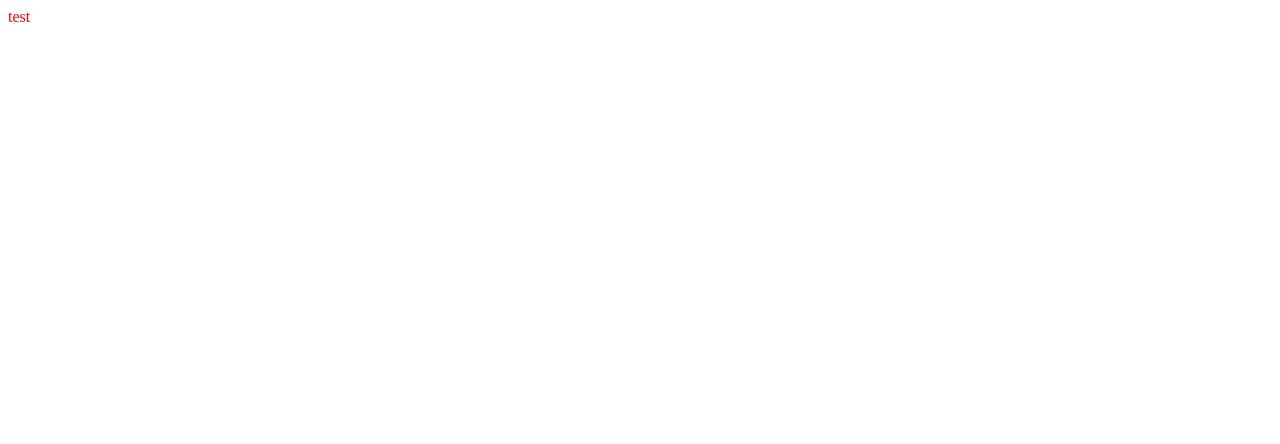
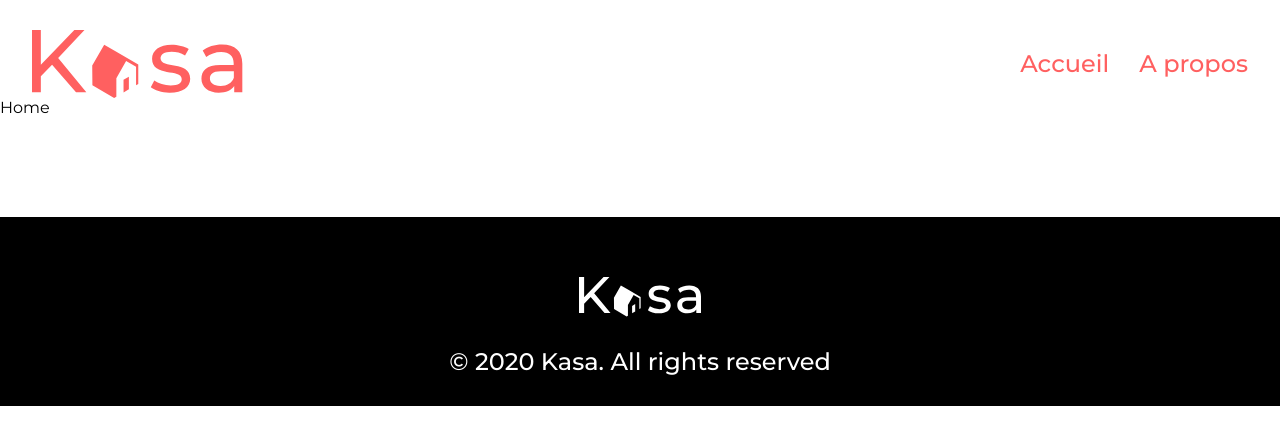
Before and after one commit to D-Sriver/Kasa, a React (Vite) app: page / in a window 1280 px wide. Shown: the top 444 px of the page. Built offline with nearby package versions, Linux system fonts and the light colour scheme.

Commit message:
✨ création des pages et des styles associé

```diff
--- a/src/App.jsx
+++ /dev/null
@@ -1,9 +0,0 @@
-import './App.scss'
-
-function App() {
-
-  return (
-    <div className='test'>test</div>)
-}
-
-export default App
--- a/src/App.scss
+++ /dev/null
@@ -1,3 +0,0 @@
-.test {
-  color: red;
-}
--- /dev/null
+++ b/src/components/Footer.jsx
@@ -0,0 +1,12 @@
+import logo from '../images/logo-blanc.svg'
+
+export default function Footer() {
+  return (
+    <footer>
+      <div className="wrapper">
+        <img src={logo} alt="logo kasa blanc" />
+        <p>© 2020 Kasa. All rights reserved</p>
+      </div>
+    </footer>
+  )
+}
--- /dev/null
+++ b/src/components/Header.jsx
@@ -0,0 +1,21 @@
+import logo from "../images/logo_kasa.svg";
+
+function Header() {
+    return (
+
+        <header>
+            <div className="wrapper">
+                <img className="logo" src={logo} alt="logo kasa" />
+                <nav>
+                    <ul>
+                        <li><a href="/">Accueil</a></li>
+                        <li><a href="/a-propos">A propos</a></li>
+                    </ul>
+                </nav>
+            </div>
+        </header>
+
+    );
+  }
+
+  export default Header;
--- a/src/main.jsx
+++ b/src/main.jsx
@@ -1,10 +1,22 @@
-import React from 'react'
-import ReactDOM from 'react-dom/client'
-import App from './App.jsx'
+import React from 'react';
+import ReactDOM from 'react-dom/client';
+import { Route, BrowserRouter as Router, Routes } from 'react-router-dom';
+import Footer from './components/Footer';
+import Header from './components/Header';
+import Home from './pages/Home';
+import NotFound from './pages/NotFound';
+import './styles/styles.scss';
 
-
-ReactDOM.createRoot(document.getElementById('root')).render(
+const root = ReactDOM.createRoot(document.getElementById('root'));
+root.render(
   <React.StrictMode>
-    <App />
-  </React.StrictMode>,
-)
+    <Header />
+    <Router>
+      <Routes>
+        <Route path="/" element={<Home />} />
+        <Route path="*" element={<NotFound />} />
+      </Routes>
+    </Router>
+    <Footer />
+  </React.StrictMode>
+);
--- /dev/null
+++ b/src/pages/Home.jsx
@@ -0,0 +1,5 @@
+export default function Home() {
+  return (
+    <div>Home</div>
+  )
+}
--- /dev/null
+++ b/src/pages/NotFound.jsx
@@ -0,0 +1,13 @@
+import { Link } from "react-router-dom"
+
+export default function NotFound() {
+  return (
+    <>
+    <div className="notfound wrapper">
+        <h1>404</h1>
+        <p>Oups! La page que vous demandez n&apos;existe pas.</p>
+        <Link to='/'>Retourner sur la page d’accueil</Link>
+    </div>
+  </>
+  )
+}
--- /dev/null
+++ b/src/styles/_404.scss
@@ -0,0 +1,32 @@
+.notfound{
+    display: flex;
+    justify-content: center;
+    align-items: center;
+    flex-direction: column;
+    color: $primary-color;
+    h1{
+        font-size: 96px;
+        font-weight: 700;
+    }
+    p{
+        font-size: 18px;
+        font-weight: 500;
+        text-align: center;
+    }
+    a{
+        margin-top: 200px;
+        font-size: 14px;
+        font-weight: 500;
+    }
+    @media screen and (min-width: $tablette) {
+        h1{
+            font-size: 288px;
+        }
+        p{
+            font-size: 36px;
+        }
+        a{
+            font-size: 18px;
+        }
+    }
+}
--- /dev/null
+++ b/src/styles/_footer.scss
@@ -0,0 +1,21 @@
+footer{
+    background: #000;
+    color: #fff;
+    padding: 60px 0 30px;
+    margin-top: 100px;
+    .wrapper{
+        display: flex;
+        justify-content: center;
+        align-items: center;
+        flex-direction: column;
+        gap: 30px;
+        p{
+            font-size: 24px;
+            font-weight: 500;
+
+            @media screen and (max-width: $phone) {
+                font-size: 12px;
+            }
+        }
+    }
+}
--- /dev/null
+++ b/src/styles/_header.scss
@@ -0,0 +1,31 @@
+header{
+    padding-top: 30px;
+    .wrapper{
+        display: flex;
+        align-items: center;
+        justify-content: space-between;
+        nav{
+            ul{
+                display: flex;
+                gap: 30px;
+                list-style: none;
+                li{
+                    font-size: 24px;
+                    line-height: 34px;
+                    font-weight: 500;
+                    color: $primary-color;
+                }
+            }
+        }
+        @media screen and (max-width: $phone) {
+            .logo{
+                max-width: 140px;
+            }
+            nav ul li{
+                font-size: 12px;
+                line-height: 24px;
+                text-transform: uppercase;
+            }
+        }
+    }
+}
--- /dev/null
+++ b/src/styles/_home.scss
@@ -0,0 +1,97 @@
+.banner{
+    margin: 20px auto;
+    width: 100%;
+    @media screen and (min-width: $tablette) {
+        margin: 63px auto 43px;
+    }
+    .wrapper{
+        height: 223px;
+        &::before{
+            content: '';
+            display: block;
+            width: 100%;
+            height: 100%;
+            position: absolute;
+            top: 0;
+            left: 0;
+            background: rgba(0,0,0,0.3);
+            border-radius: $container-radius;
+        }
+        img{
+            width: 100%;
+            height: 100%;
+            object-fit: cover;
+            border-radius: $container-radius;
+        }
+        h1{
+            position: absolute;
+            top: 50%;
+            left: 50%;
+            z-index: 2;
+            transform: translate(-80%, -50%);
+            color: white;
+            font-size: 24px;
+            font-weight: 500;
+
+            @media screen and (min-width: $tablette) {
+                font-size: 48px;
+                width: max-content;
+                transform: translate(-50%, -50%);
+            }
+        }
+    }
+}
+
+.housings_list{
+    list-style: none;
+    display: grid;
+    grid-template-columns: repeat(1, 1fr);
+    grid-template-rows: 340px;
+    place-items: center;
+    gap: 20px;
+    width: 100%;
+    border-radius: $container-radius;
+    .housing{
+        position: relative;
+        width: 100%;
+        height: 340px;
+        &::before{
+            content: '';
+            display: block;
+            width: 100%;
+            height: 100%;
+            position: absolute;
+            top: 0;
+            left: 0;
+            z-index: 1;
+            background: linear-gradient(180deg, rgba(255, 255, 255, 0) 0%, rgba(0, 0, 0, 0.5) 100%);
+            border-radius: $item-radius;
+        }
+        img{
+            border-radius: $item-radius;
+            width: 100%;
+            height: 100%;
+            object-fit: cover;
+        }
+        .housing_title{
+            position: absolute;
+            z-index: 2;
+            bottom: 20px;
+            left: 20px;
+            color: white;
+            max-width: 70%;
+            font-size: 18px;
+            font-weight: 500;
+        }
+    }
+
+    @media screen and (min-width: $phone) {
+        grid-template-columns: repeat(2, 1fr);
+    }
+    @media screen and (min-width: $tablette) {
+        grid-template-columns: repeat(3, 1fr);
+        background: $gris;
+        padding: 56px 50px;
+        gap: 60px;
+    }
+}
--- /dev/null
+++ b/src/styles/styles.scss
@@ -0,0 +1,40 @@
+// Font
+@import url('https://fonts.googleapis.com/css2?family=Montserrat:wght@400;500;700&family=Roboto:wght@300&display=swap');
+
+// Fichiers
+@import './_variables.scss';
+@import './_header.scss';
+@import './footer.scss';
+@import './home.scss';
+@import './404.scss';
+
+// Style général
+body, *{
+    margin: 0;
+    padding: 0;
+    font-family: "Montserrat";
+    box-sizing: border-box;
+}
+
+#root{
+    min-height: 100vh;
+    display: flex;
+    flex-direction: column;
+}
+
+
+.wrapper{
+    position: relative;
+    max-width: 1240px;
+    width: 95%;
+    margin: auto;
+    flex: 1;
+}
+
+a{
+    color: inherit;
+    text-decoration: none;
+    &:hover{
+        text-decoration: underline;
+    }
+}
```
